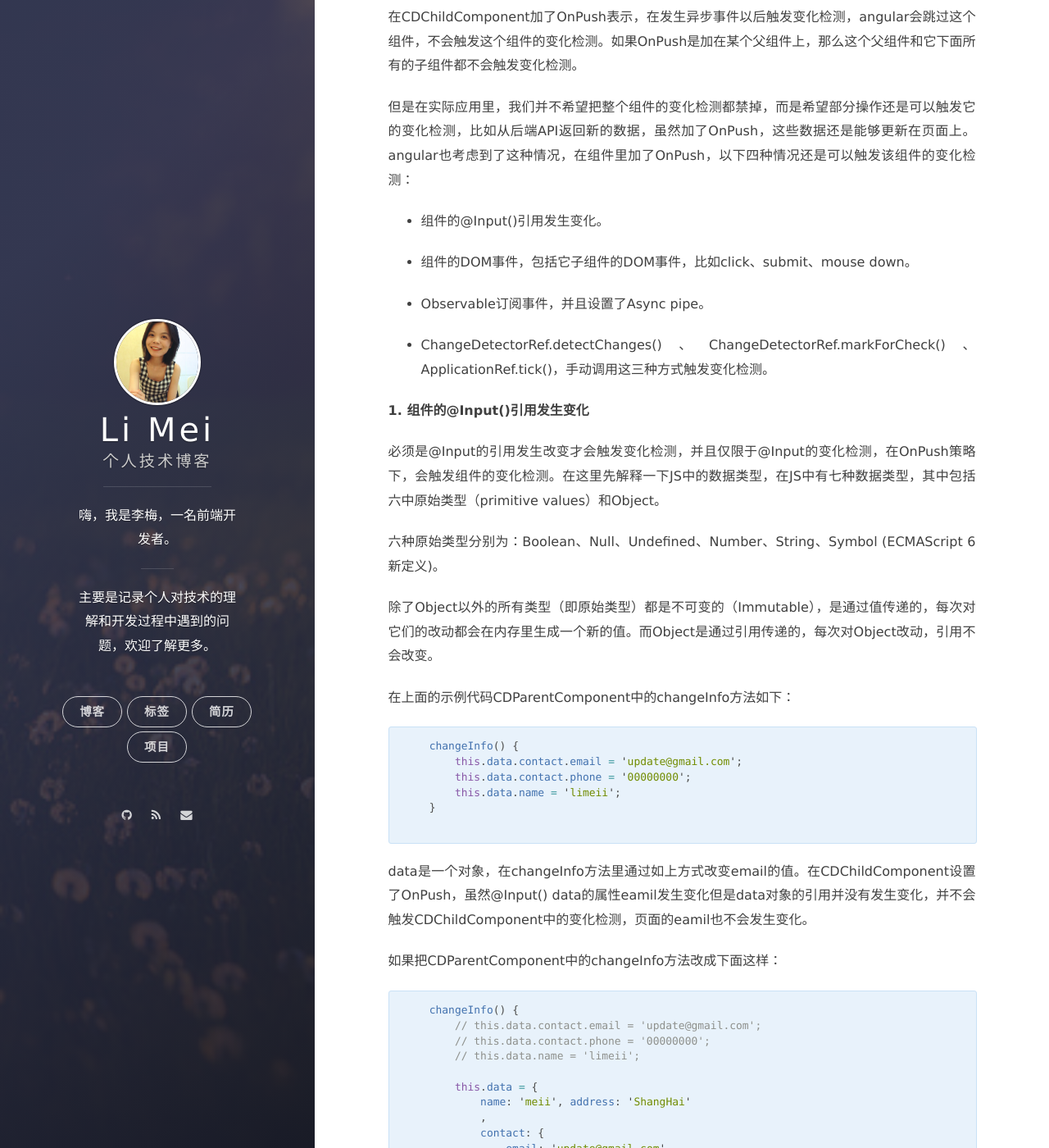
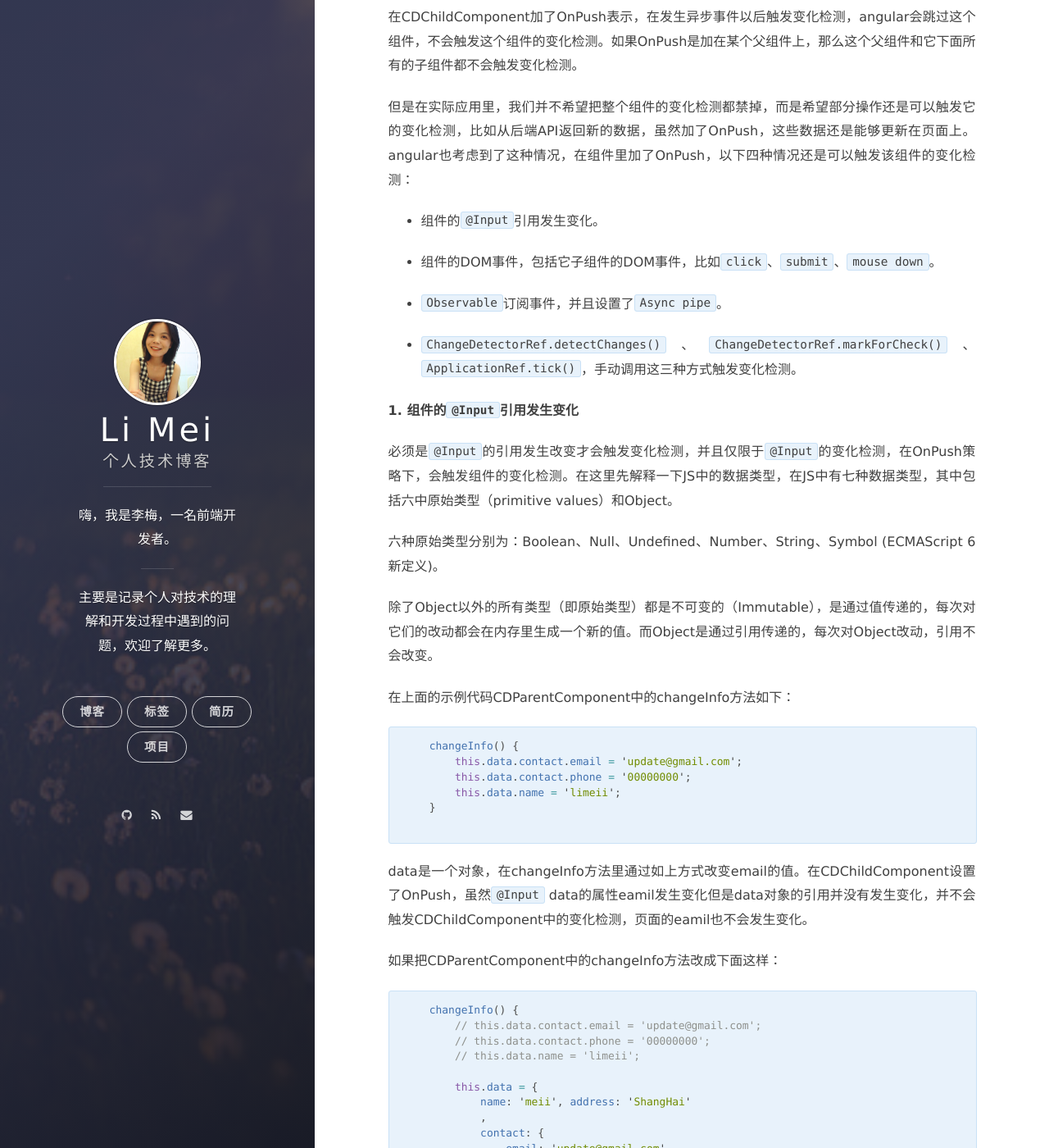
Before and after one commit to LiMeii/LiMeii.github.io, a Jekyll site: the page built from _posts/2019-06-26-angular-changeDetectionStrategy-OnPush.md, in a window 1280 px wide and 1400 px high, scrolled down 1978 px. Shown: the whole window at 82% size. Built offline with Jekyll 4.4.1, drawn with Linux system fonts in a browser that asks for light colours; nearby versions of some CDN libraries; some of the changed text lies outside the part shown.

Commit message:
update change detection strategy post

````diff
--- a/_posts/2019-06-26-angular-changeDetectionStrategy-OnPush.md
+++ b/_posts/2019-06-26-angular-changeDetectionStrategy-OnPush.md
@@ -4,14 +4,14 @@ tags: Angular
 layout: post
 ---
 
-在[Angular Change Detection:变化检测机制](https://limeii.github.io/2019/06/angular-changedetection/)这篇文章里介绍了angular的变化检测机制，也提到了页面操作（click，submit...）、XHR、Timers（setTimeout，setInterval）这些异步事件都会触发整个angular应用的变化检测。
+在[Angular Change Detection:变化检测机制](https://limeii.github.io/2019/06/angular-changedetection/)这篇文章里介绍了angular的变化检测机制，也提到了页面操作（```click```，```submit```...）、```XHR```、```Timers```（```setTimeout```，```setInterval```）这些异步事件都会触发整个angular应用的变化检测。
 
 
-angular默认的变化检测机制是**ChangeDetectionStrategy.Default**：异步事件callback结束后，NgZone会触发整个组件树至上而下做变化检测，如下所示：
+angular默认的变化检测机制是```ChangeDetectionStrategy.Default```：异步事件callback结束后，NgZone会触发整个组件树至上而下做变化检测，如下所示：
 
 ![angular-change-detection](https://limeii.github.io/assets/images/posts/angular/angular-change-detection-strategy01.png){:height="100%" width="100%"}
 
-但是在实际应用里，并不是每个异步操作需要变化检测，某些组件也可以完全不用做变化检测，应用越大页面越复杂，过多的变化检测会影响整个应用的性能。angular除了默认的变化检测机制，也提供了**ChangeDetectionStrategy.OnPush**，用OnPush可以跳过某个component或者某个父组件以及它下面所有子组件的变化检测，如下所示：
+但是在实际应用里，并不是每个异步操作需要变化检测，某些组件也可以完全不用做变化检测，应用越大页面越复杂，过多的变化检测会影响整个应用的性能。angular除了默认的变化检测机制，也提供了```ChangeDetectionStrategy.OnPush```，用OnPush可以跳过某个component或者某个父组件以及它下面所有子组件的变化检测，如下所示：
 
 ![angular-change-detection](https://limeii.github.io/assets/images/posts/angular/angular-change-detection-strategy02.png){:height="100%" width="100%"}
 
@@ -26,7 +26,7 @@ angular默认的变化检测机制是**ChangeDetectionStrategy.Default**：异
 
 ![angular-change-detection](https://limeii.github.io/assets/images/posts/angular/angular-change-detection-strategy04.png){:height="100%" width="100%"}
 
-在CDChildComponent加了一行代码：**changeDetection: ChangeDetectionStrategy.OnPush**，我们点击Change Info按钮，不会触发CDChildComponent中的变化检测，页面email也不会有变化。
+在CDChildComponent加了一行代码：```changeDetection: ChangeDetectionStrategy.OnPush```，我们点击Change Info按钮，不会触发CDChildComponent中的变化检测，页面email也不会有变化。
 
 
 在CDChildComponent加了OnPush表示，在发生异步事件以后触发变化检测，angular会跳过这个组件，不会触发这个组件的变化检测。如果OnPush是加在某个父组件上，那么这个父组件和它下面所有的子组件都不会触发变化检测。
@@ -34,18 +34,18 @@ angular默认的变化检测机制是**ChangeDetectionStrategy.Default**：异
 
 但是在实际应用里，我们并不希望把整个组件的变化检测都禁掉，而是希望部分操作还是可以触发它的变化检测，比如从后端API返回新的数据，虽然加了OnPush，这些数据还是能够更新在页面上。angular也考虑到了这种情况，在组件里加了OnPush，以下四种情况还是可以触发该组件的变化检测：
 
-- 组件的@Input()引用发生变化。
+- 组件的```@Input```引用发生变化。
 
-- 组件的DOM事件，包括它子组件的DOM事件，比如click、submit、mouse down。
+- 组件的DOM事件，包括它子组件的DOM事件，比如```click```、```submit```、```mouse down```。
 
-- Observable订阅事件，并且设置了Async pipe。
+- ```Observable```订阅事件，并且设置了```Async pipe```。
 
-- ChangeDetectorRef.detectChanges()、ChangeDetectorRef.markForCheck()、ApplicationRef.tick()，手动调用这三种方式触发变化检测。
+- ```ChangeDetectorRef.detectChanges()```、```ChangeDetectorRef.markForCheck()```、```ApplicationRef.tick()```，手动调用这三种方式触发变化检测。
 
 
-**1. 组件的@Input()引用发生变化**
+**1. 组件的```@Input```引用发生变化**
 
-必须是@Input的引用发生改变才会触发变化检测，并且仅限于@Input的变化检测，在OnPush策略下，会触发组件的变化检测。在这里先解释一下JS中的数据类型，在JS中有七种数据类型，其中包括六中原始类型（primitive values）和Object。
+必须是```@Input```的引用发生改变才会触发变化检测，并且仅限于```@Input```的变化检测，在OnPush策略下，会触发组件的变化检测。在这里先解释一下JS中的数据类型，在JS中有七种数据类型，其中包括六中原始类型（primitive values）和Object。
 
 
 六种原始类型分别为：Boolean、Null、Undefined、Number、String、Symbol (ECMAScript 6 新定义)。
@@ -64,7 +64,7 @@ angular默认的变化检测机制是**ChangeDetectionStrategy.Default**：异
     }
 
 ```
-data是一个对象，在changeInfo方法里通过如上方式改变email的值。在CDChildComponent设置了OnPush，虽然@Input() data的属性eamil发生变化但是data对象的引用并没有发生变化，并不会触发CDChildComponent中的变化检测，页面的eamil也不会发生变化。
+data是一个对象，在changeInfo方法里通过如上方式改变email的值。在CDChildComponent设置了OnPush，虽然```@Input``` data的属性eamil发生变化但是data对象的引用并没有发生变化，并不会触发CDChildComponent中的变化检测，页面的eamil也不会发生变化。
 
 
 如果把CDParentComponent中的changeInfo方法改成下面这样：
@@ -91,14 +91,14 @@ data是一个对象，在changeInfo方法里通过如上方式改变email的值
 
 ![angular-change-detection](https://limeii.github.io/assets/images/posts/angular/angular-change-detection-strategy05.gif){:height="100%" width="100%"}
 
-这种方式改变data对象email的值，同时也改变了对象的引用。这时组件的@Input()引用发生变化，虽然加了OnPush但@Input的变化检测还是会被触发。
+这种方式改变data对象email的值，同时也改变了对象的引用。这时组件的```@Input```引用发生变化，虽然加了OnPush但```@Input```的变化检测还是会被触发。
 
 
 **2. 组件DOM事件触发**
 
-组件的DOM事件，包括它子组件的DOM事件，比如click、submit、mouse down等事件，在OnPush策略下，会触发组件的变化检测。
+组件的DOM事件，包括它子组件的DOM事件，比如```click```、```submit```、```mouse down```等事件，在OnPush策略下，会触发组件的变化检测。
 
-在CDChildComponent加一个counter，并把它显示在页面里，在ngOnInit里把设置了setInterval，每过一秒就让counter+1，代码如下：
+在CDChildComponent加一个counter，并把它显示在页面里，在ngOnInit里把设置了```setInterval```，每过一秒就让counter+1，代码如下：
 
 ![angular-change-detection](https://limeii.github.io/assets/images/posts/angular/angular-change-detection-strategy06.png){:height="100%" width="100%"}
 
@@ -113,7 +113,7 @@ data是一个对象，在changeInfo方法里通过如上方式改变email的值
 
 ![angular-change-detection](https://limeii.github.io/assets/images/posts/angular/angular-change-detection-strategy08.gif){:height="100%" width="100%"}
 
-<blockquote>注意：这两个示例代码都是在@Input() data引用没有发生变化的前提下运行的！</blockquote>
+<blockquote>注意：这两个示例代码都是在```@Input``` data引用没有发生变化的前提下运行的！</blockquote>
 
 **3. Observable事件订阅，并且设置了Async pipe**
 
@@ -129,7 +129,7 @@ data是一个对象，在changeInfo方法里通过如上方式改变email的值
 
 **4. 手动触发**
 
-ChangeDetectorRef.detectChanges()、ChangeDetectorRef.markForCheck()、ApplicationRef.tick()，在OnPush策略下，手动调用这三种方式会触发变化检测。
+```ChangeDetectorRef.detectChanges()```、```ChangeDetectorRef.markForCheck()```、```ApplicationRef.tick()```，在OnPush策略下，手动调用这三种方式会触发变化检测。
 
 - **ChangeDetectorRef.detectChanges()**代码如下：
 
````
